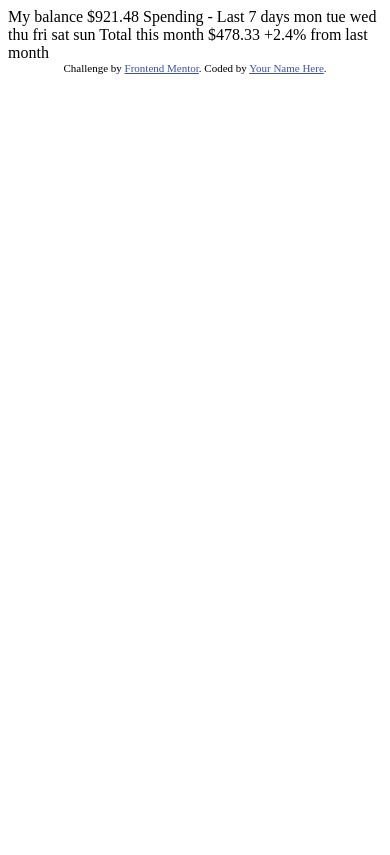
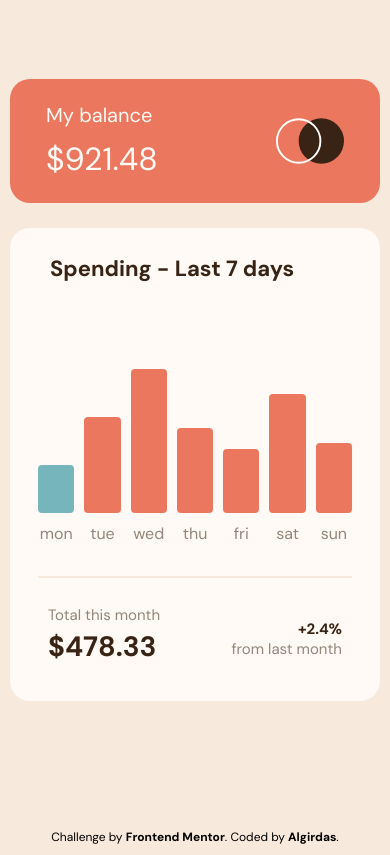
Before and after one commit to AlgirdasU/Expenses-chart-component-main, a website: page index.html in a window 390 px wide. Drawn offline with Linux system fonts and the light colour scheme.

Commit message:
Added all functionality and responsive design

```diff
--- a/index.html
+++ b/index.html
@@ -1,43 +1,75 @@
 <!DOCTYPE html>
 <html lang="en">
   <head>
-  <meta charset="UTF-8">
-  <meta name="viewport" content="width=device-width, initial-scale=1.0"> <!-- displays site properly based on user's device -->
+    <meta charset="UTF-8" />
+    <meta name="viewport" content="width=device-width, initial-scale=1.0" />
+    <!-- displays site properly based on user's device -->
 
-  <link rel="icon" type="image/png" sizes="32x32" href="./images/favicon-32x32.png">
+    <link
+      rel="icon"
+      type="image/png"
+      sizes="32x32"
+      href="./images/favicon-32x32.png"
+    />
+    <link rel="preconnect" href="https://fonts.googleapis.com" />
+    <link rel="preconnect" href="https://fonts.gstatic.com" crossorigin />
+    <link
+      href="https://fonts.googleapis.com/css2?family=DM+Sans:wght@400;700&display=swap"
+      rel="stylesheet"
+    />
+    <link rel="stylesheet" href="css/style.css" />
+    <script defer src="js/script.js"></script>
+    <!-- <script type="module" src="js/script.js"></script> -->
 
     <title>Frontend Mentor | Expenses chart component</title>
-
-  <!-- Feel free to remove these styles or customise in your own stylesheet 👍 -->
-  <style>
-    .attribution { font-size: 11px; text-align: center; }
-    .attribution a { color: hsl(228, 45%, 44%); }
-  </style>
   </head>
   <body>
+    <main class="main">
+      <div class="container">
+        <div class="balance">
+          <div class="balance__box">
+            <span class="balance__name">My balance</span>
+            <span class="balance__sum">$921.48</span>
+          </div>
+          <img
+            src="./images/logo.svg"
+            alt="logo image"
+            class="balance__logo-img"
+          />
+        </div>
 
-  My balance
-  $921.48
+        <div class="spend">
+          <div class="spend__box">
+            <h1 class="heading-primary">Spending - Last 7 days</h1>
+            <!-- Render data inside class="bars" -->
+            <div class="bars"></div>
+          </div>
+          <div class="total">
+            <div class="total__box">
+              <span class="total__spend-date">Total this month</span>
+              <span class="total__sum">$478.33</span>
+            </div>
+            <div class="total__percent">
+              <span class="total__amount-percent">+2.4%</span>
+              <span class="total__expenses-date">from last month</span>
+            </div>
+          </div>
+        </div>
+      </div>
+    </main>
 
-  Spending - Last 7 days
-
-  mon
-  tue
-  wed
-  thu
-  fri
-  sat
-  sun
-
-  Total this month
-  $478.33
-
-  +2.4%
-  from last month
-
+    <footer>
       <div class="attribution">
-    Challenge by <a href="https://www.frontendmentor.io?ref=challenge" target="_blank">Frontend Mentor</a>.
-    Coded by <a href="#">Your Name Here</a>.
+        <p class="attribution__content">
+          <span>Challenge by</span>
+          <a href="https://www.frontendmentor.io?ref=challenge" target="_blank"
+            >Frontend Mentor</a
+          ><span>. Coded by </span
+          ><a href="https://github.com/AlgirdasU/Expenses-chart-component-main"
+            >Algirdas</a
+          >.
+        </p>
       </div>
+    </footer>
   </body>
 </html>
--- /dev/null
+++ b/js/script.js
@@ -0,0 +1,59 @@
+"use strict";
+const barsContainer = document.querySelector(".bars");
+
+const renderData = (infoObjData) => {
+  const html = `
+    <div class="bar">
+      <div class="bar__chart" style="height: ${
+        infoObjData.amount * 0.275
+      }rem"></div>
+        <span class="bar__sum">$${infoObjData.amount}</span>
+        <span class="bar__weekday">${infoObjData.day}</span>
+     </div>
+    `;
+  barsContainer.insertAdjacentHTML("beforeend", html);
+};
+
+// 1 the same
+// fetch("./data.json")
+//   .then((response) => response.json())
+//   .then((json) => console.log(json));
+// 2 the same
+const chartData = async (data) => {
+  try {
+    const response = await fetch(`${data}`);
+    const resData = await response.json();
+
+    getData(resData);
+  } catch (error) {
+    console.error(error);
+  }
+};
+chartData("./data.json");
+
+const getData = (resData) => {
+  resData.forEach((infoObjData, index) => {
+    const currentDay = new Date().getDay(); // return  mon-1, tue-2 .... sat--6, san-0.
+    renderData(infoObjData);
+
+    const barsChart = document.querySelectorAll(".bar__chart");
+    const barChart = Array.from(barsChart)[index]; // takes the bar according to the index
+
+    // 3 ways how to highlight current day. They do the same.
+    // 1
+    if (index + 1 === currentDay) barChart.classList.add("highlight");
+    if (currentDay === 0) barChart.classList.add("highlight");
+
+    // 2
+    // if (index !== 6)
+    //   index + 1 === currentDay && barChart.classList.add("highlight");
+    // currentDay === 0 && barChart.classList.add("highlight");
+
+    // 3
+    // if (index !== 6) {
+    //   index + 1 === currentDay && barChart.classList.add("highlight");
+    // } else {
+    //   currentDay === 0 && barChart.classList.add("highlight");
+    // }
+  });
+};
--- /dev/null
+++ b/scss/main.scss
@@ -0,0 +1,253 @@
+:root {
+  // PRIMARY COLORS
+  --soft-red: hsl(10, 79%, 65%);
+  --cyan: hsl(186, 34%, 60%);
+
+  // NEUTRAL COLORS
+  --dark-brown: hsl(25, 47%, 15%);
+  --medium-brown: hsl(28, 10%, 53%);
+  --cream: hsl(27, 66%, 92%);
+  --very-pale-orange: hsl(33, 100%, 98%);
+  --white: #fff;
+
+  // BODY FONT SIZE
+  --font-size: 1.8rem;
+
+  // FONT FAMILY
+  --font-f-major: "DM Sans", sans-serif;
+
+  // FONT WEIGHT
+  --font-w-regular: 400;
+  --font-w-bold: 700;
+}
+
+*,
+*::before,
+*::after {
+  box-sizing: border-box;
+}
+
+h1,
+h2,
+h3,
+h4,
+h5,
+h6,
+p,
+ul,
+span,
+body {
+  margin: 0;
+  padding: 0;
+  font-family: var(--font-f-major);
+}
+
+html {
+  box-sizing: border-box;
+  font-size: 62.5%; // now 1rem = 10px
+}
+
+.main {
+  display: grid;
+  place-items: center;
+  max-width: 144rem;
+  min-height: 97vh;
+  // min-height: 50rem;
+  margin: 0 auto;
+  background-color: var(--cream);
+}
+
+.container {
+  max-width: 54rem;
+  width: 100%;
+  max-height: 66rem;
+  height: 100%;
+  padding: 0 1rem 0;
+  margin: 5rem 0 5rem;
+}
+
+.balance {
+  background-color: var(--soft-red);
+  height: 12.4rem;
+  border-radius: 2rem;
+  display: flex;
+  justify-content: space-between;
+  padding: 0 3.6rem 0;
+  margin-bottom: 2.5rem;
+
+  &__box {
+    display: flex;
+    flex-direction: column;
+    justify-content: center;
+    color: var(--very-pale-orange);
+  }
+  &__name {
+    font-size: 2rem;
+    font-weight: var(--font-w-bold);
+    margin-bottom: 1rem;
+    font-weight: var(--font-w-regular);
+  }
+
+  &__sum {
+    font-size: 3.2rem;
+  }
+
+  &__logo-img {
+    width: 6.8rem;
+  }
+}
+
+.spend {
+  background-color: var(--very-pale-orange);
+  border-radius: 2rem;
+  max-height: 52rem;
+
+  &__box {
+    height: 38rem;
+    display: flex;
+    flex-direction: column;
+    justify-content: space-between;
+  }
+}
+
+.heading-primary {
+  color: var(--dark-brown);
+  padding: 2.6rem 4rem 1.8rem;
+  font-size: clamp(2.2rem, 3vw, 3.2rem);
+}
+
+.bars {
+  display: flex;
+  justify-content: center;
+  align-items: flex-end;
+  column-gap: 1rem;
+  margin: 0 2.8rem 3rem;
+  height: 28rem;
+  padding-bottom: 3.2rem;
+  border-bottom: 2px solid var(--cream);
+}
+
+.bar {
+  position: relative;
+  text-align: center;
+  display: flex;
+  flex-direction: column;
+  align-items: center;
+  flex: 1 0 3rem;
+
+  &__sum {
+    position: absolute;
+    top: -4.8rem;
+    font-size: 1.5rem;
+    font-weight: var(--font-w-bold);
+    width: 6.8rem;
+    height: 4rem;
+    background-color: var(--dark-brown);
+    color: var(--white);
+    display: grid;
+    place-items: center;
+    margin-bottom: 1rem;
+    border-radius: 0.5rem;
+    letter-spacing: 1px;
+    z-index: 1;
+    visibility: hidden;
+    opacity: 0;
+    transition: all 220ms;
+  }
+
+  &__chart {
+    margin-bottom: 1rem;
+    background-color: var(--soft-red);
+    max-width: 5rem;
+    width: 100%;
+    border-radius: 0.4rem;
+    transition: all 220ms;
+    cursor: pointer;
+
+    &:hover {
+      opacity: 0.6;
+    }
+
+    &:hover ~ .bar__sum {
+      opacity: 1;
+      visibility: visible;
+    }
+  }
+
+  &__weekday {
+    font-size: 1.6rem;
+    color: var(--medium-brown);
+  }
+}
+
+.highlight {
+  background-color: var(--cyan);
+}
+
+.total {
+  display: flex;
+  justify-content: space-between;
+  align-items: flex-end;
+
+  padding: 0 3.8rem 4rem;
+
+  &__box {
+    line-height: 1;
+  }
+
+  &__spend-date {
+    font-size: clamp(1.5rem, 2vw, 2rem);
+    display: block;
+    color: var(--medium-brown);
+    padding-bottom: 1rem;
+  }
+
+  &__sum {
+    font-size: clamp(2.8rem, 5vw, 5rem);
+    color: var(--dark-brown);
+    font-weight: var(--font-w-bold);
+  }
+
+  &__percent {
+    line-height: 1.6;
+    display: grid;
+    justify-items: flex-end;
+  }
+
+  &__amount-percent {
+    display: block;
+    color: var(--dark-brown);
+    font-size: clamp(1.5rem, 2vw, 2rem);
+    font-weight: var(--font-w-bold);
+    line-height: 1;
+  }
+
+  &__expenses-date {
+    font-size: clamp(1.5rem, 2vw, 2rem);
+    color: var(--medium-brown);
+    white-space: nowrap;
+  }
+}
+// footer
+.attribution {
+  max-width: 144rem;
+  min-height: 3vh;
+  padding: 1rem 0 1rem;
+  margin: 0 auto;
+  background-color: var(--cream);
+
+  padding: 1rem;
+  font-size: 1.2rem;
+  text-align: center;
+
+  a {
+    text-decoration: none;
+    color: inherit;
+    font-weight: var(--font-w-bold);
+    transition: all 160ms;
+
+    &:hover {
+      color: var(--medium-brown);
+    }
+  }
+}
```
Also changed, not shown: README-template.md, css/queries.css (added), css/style.css (added), images/desktop.jpg (added), images/mobile.jpg (added), 1 other file. Lines whose indentation alone changed are shown as unchanged.
